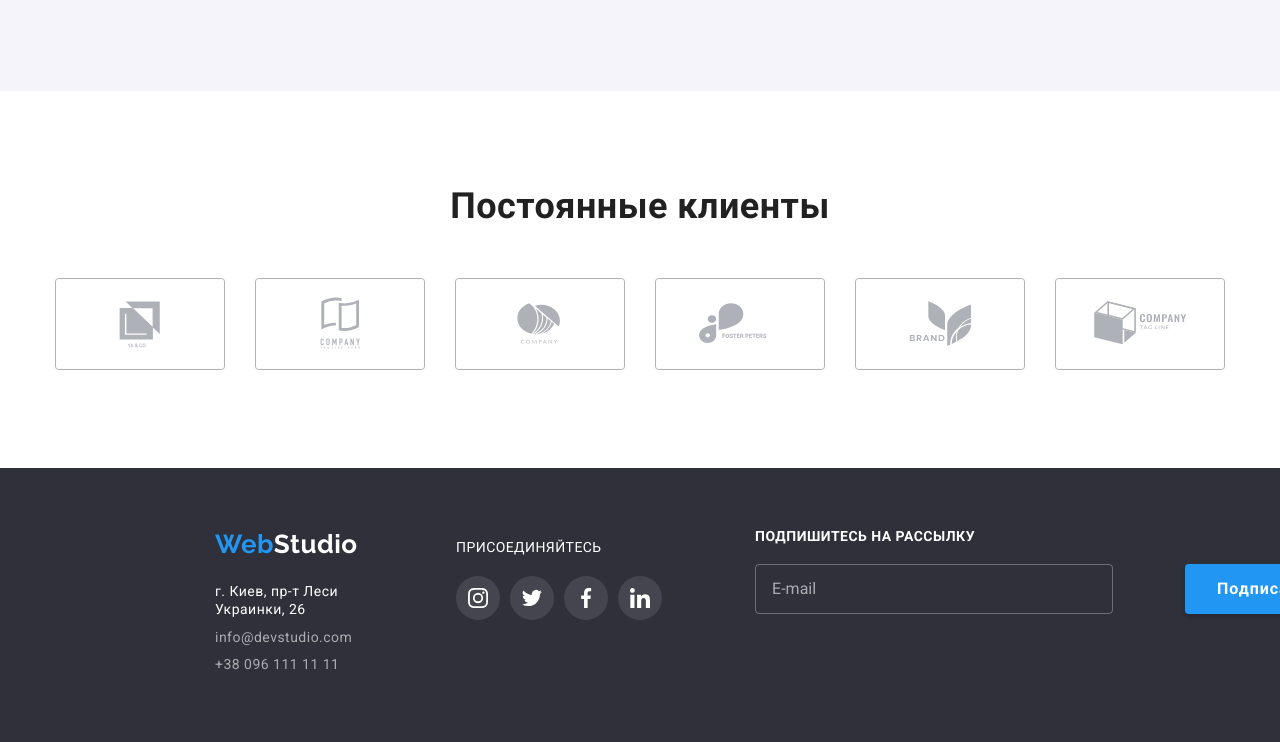
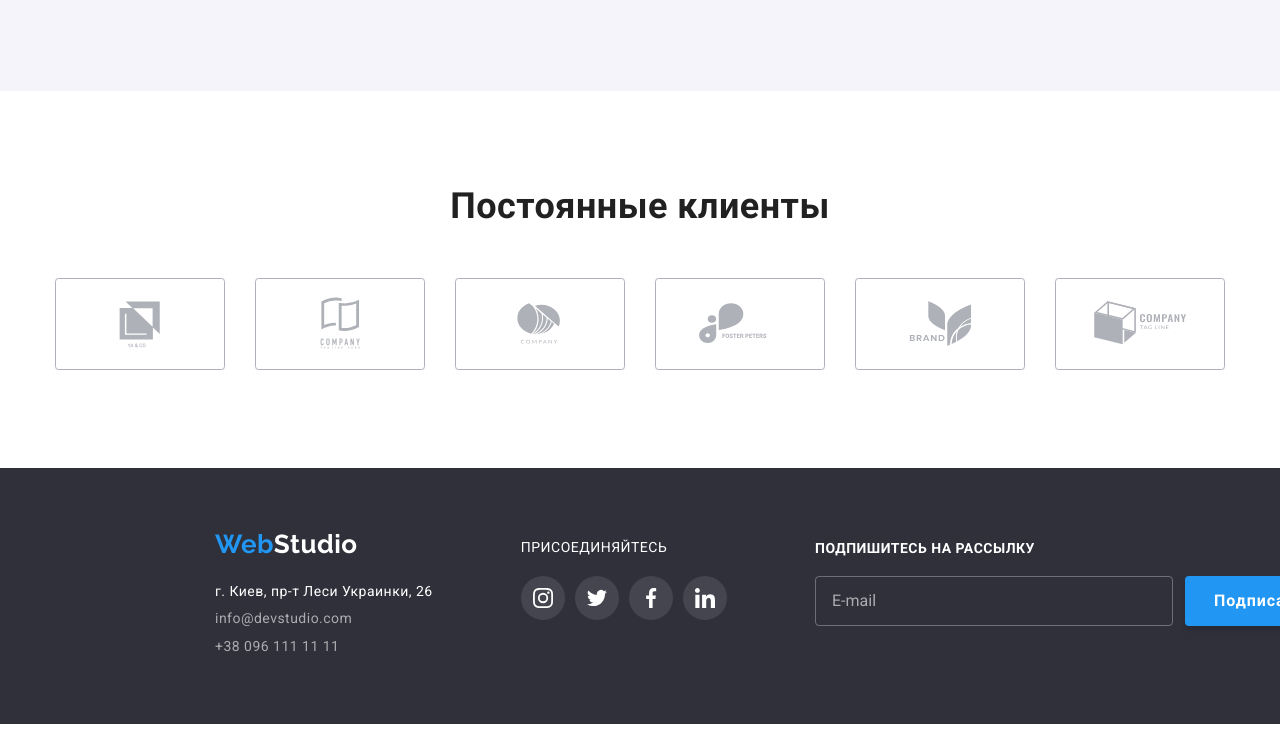
Before and after one commit to DenysMelnychenko2021/goit-markup-hw-06, a plain HTML site: page index.html in a window 1280 px wide. Shown: the part 2227-2969 px from the top of the page. Drawn offline with nearby package versions, Linux system fonts and the light colour scheme.

Commit message:
Исправил ошибки

```diff
--- a/css/styles.css
+++ b/css/styles.css
@@ -185,10 +185,15 @@ img {
   width: 1600px;
   margin: 0 auto;
 }
+.footer-list {
+  display: flex;
+  justify-content: space-between;
+}
 .option-logo {
   color: #ffffff;
 }
 .contacts-footer {
+  white-space: nowrap;
   font-weight: 400;
   font-size: 14px;
   color: var(--secondary-color);
@@ -210,19 +215,14 @@ img {
 }
 .join {
   padding-top: 12px;
-  padding-left: 70px;
 }
 .footer-paragraph {
   margin-bottom: 20px;
   font-weight: 700px;
   font-size: 14px;
   line-height: 1.14;
-  letter-spacing: 0.03em;
   text-transform: uppercase;
   color: var(--secondary-color);
-}
-.footer-list {
-  display: flex;
 }
 .social-links-list-footer {
   display: flex;
@@ -241,11 +241,11 @@ img {
   background-color: var(--akcent-text-color);
 }
 .subscription {
-  padding-left: 93px;
+  width: 570px;
+  padding-top: 12px;
 }
 .subscription-form {
   display: flex;
-  align-self: flex-end;
 }
 .subscription-form__label {
   font-weight: 700;
@@ -256,6 +256,7 @@ img {
 }
 .subscription-form__input {
   margin-top: 20px;
+  margin-right: 12px;
   padding-left: 16px;
   width: 358px;
   height: 50px;
@@ -278,7 +279,8 @@ img {
   display: flex;
   align-items: center;
   align-self: flex-end;
-  margin-left: 12px;
+  padding-left: 29px;
+  padding-right: 28px;
 }
 .subscription-form__button > span {
   margin-right: 10px;
```
